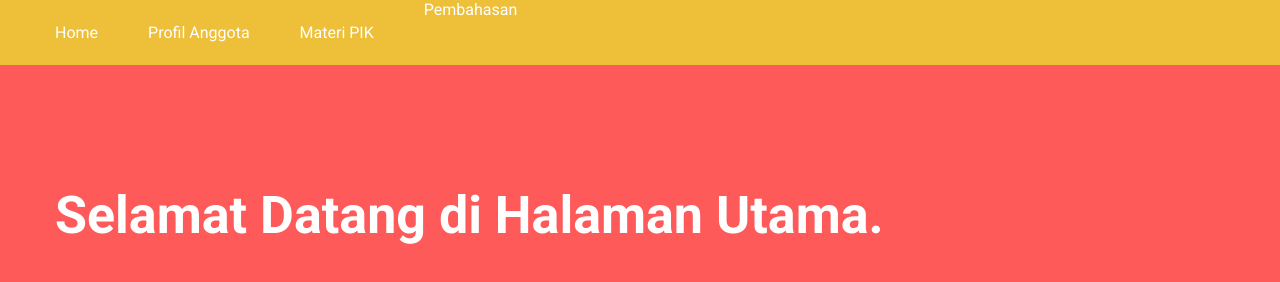
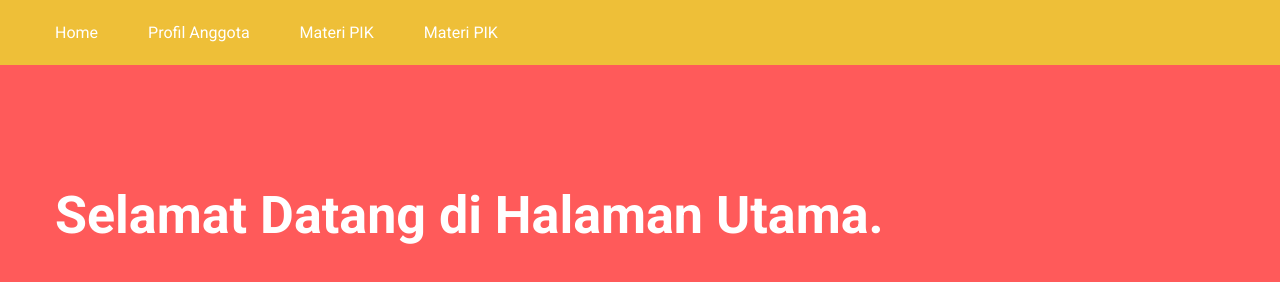
Before and after one commit to rajabindolf/tugas-pik, a plain HTML site: page index.html in a window 1280 px wide. Drawn offline with Linux system fonts and the light colour scheme.

Commit message:
Update index.html

```diff
--- a/index.html
+++ b/index.html
@@ -14,7 +14,7 @@
                 <li><a href="index.html">Home</a></li>
                 <li><a href="profile.html">Profil Anggota</a></li>
                 <li><a href="materi.html">Materi PIK</a></li>
-                <li><a href="poto.html"></a>Pembahasan</li>
+                <li><a href="poto.html">Materi PIK</a></li>
             </ul>
         </div>
    </nav>
```
